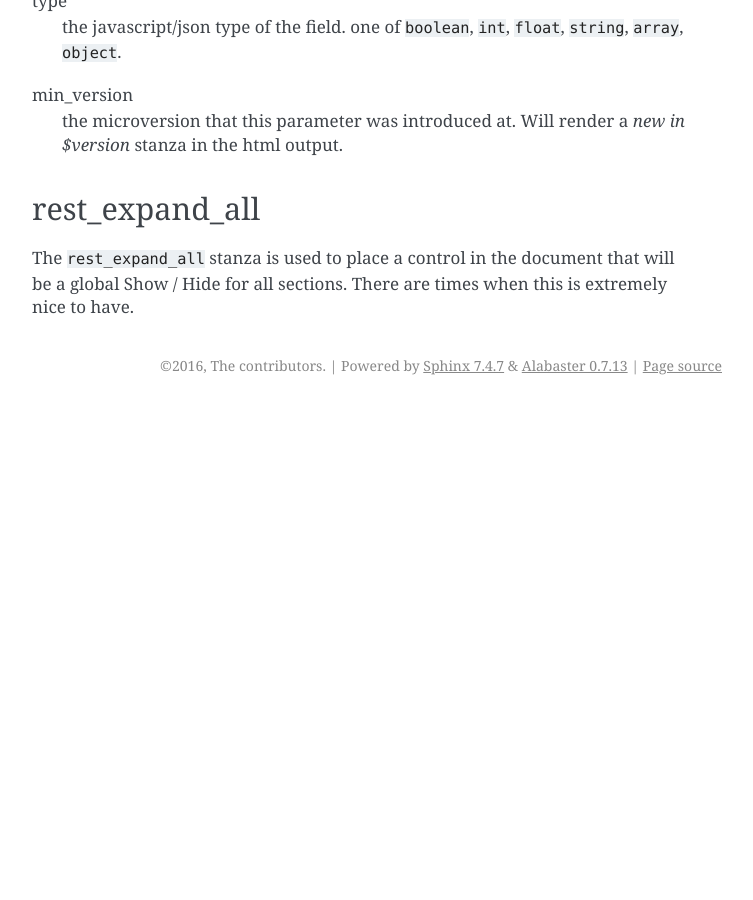
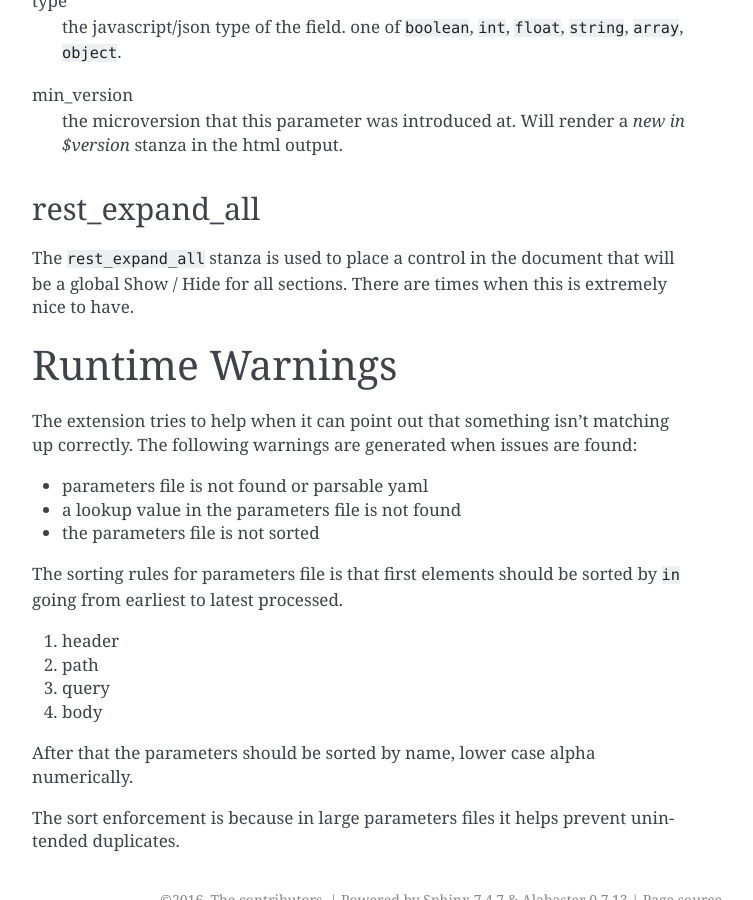
Before and after one commit to openstack/os-api-ref, a Sphinx documentation site: the page built from doc/source/usage.rst, in a window 1280 px wide and 900 px high, scrolled down 3221 px. Shown: the whole window, without its empty margins (388-1141 px from the left). Built offline with Sphinx 7.4.7, drawn with Linux system fonts in a browser that asks for light colours; before the commit the page ends 3626 px from its top, so only the background shows below that.

Commit message:
add section on warnings
Change-Id: I3286a49dbefc56696136412272759d302dd1c431

```diff
--- a/doc/source/usage.rst
+++ b/doc/source/usage.rst
@@ -180,3 +180,28 @@ rest_expand_all
 The ``rest_expand_all`` stanza is used to place a control in the
 document that will be a global Show / Hide for all sections. There are
 times when this is extremely nice to have.
+
+Runtime Warnings
+================
+
+The extension tries to help when it can point out that something isn't
+matching up correctly. The following warnings are generated when
+issues are found:
+
+* parameters file is not found or parsable yaml
+* a lookup value in the parameters file is not found
+* the parameters file is not sorted
+
+The sorting rules for parameters file is that first elements should be
+sorted by ``in`` going from earliest to latest processed.
+
+#. header
+#. path
+#. query
+#. body
+
+After that the parameters should be sorted by name, lower case alpha
+numerically.
+
+The sort enforcement is because in large parameters files it helps
+prevent unintended duplicates.
```
